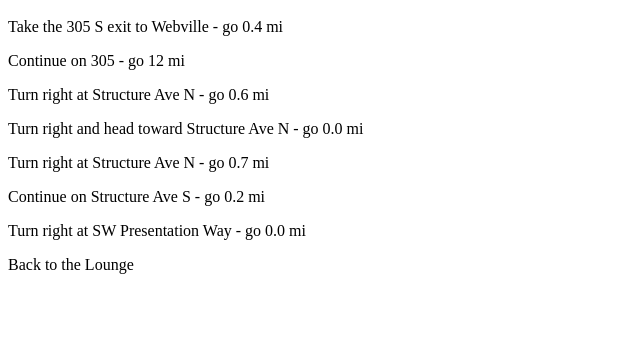
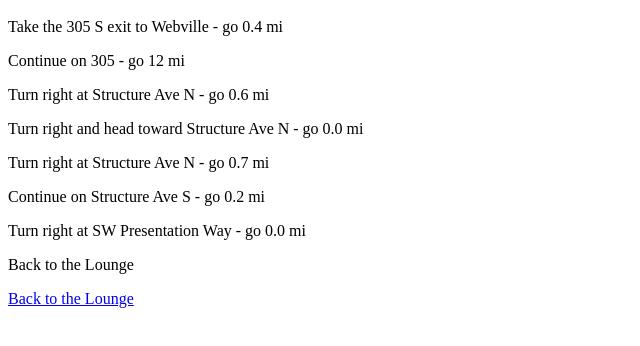
Before and after one commit to xiajingy/webCourse, a plain HTML site: page directions.html in a window 1280 px wide. Shown: the part 48-394 px from the top of the page, without its empty margins (0-640 px from the left). Drawn offline with Linux system fonts and the light colour scheme.

Commit message:
新增返回命令

```diff
--- a/directions.html
+++ b/directions.html
@@ -14,5 +14,8 @@
     <p>
 	    Back to the Lounge
 	  </p>
+    <p>
+	<a href="index.html ">Back to the Lounge</a>
+</p>
   </body>
 </html>
```
